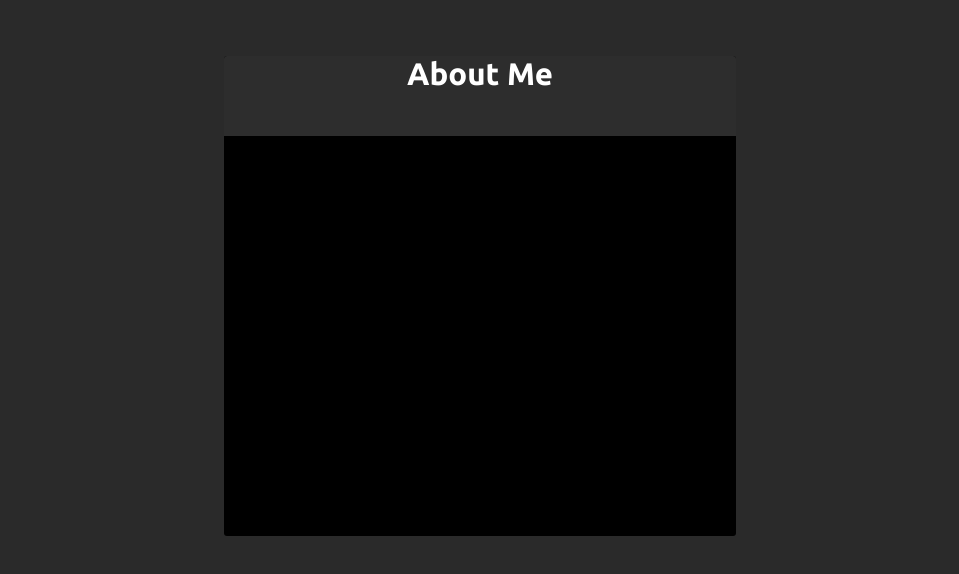
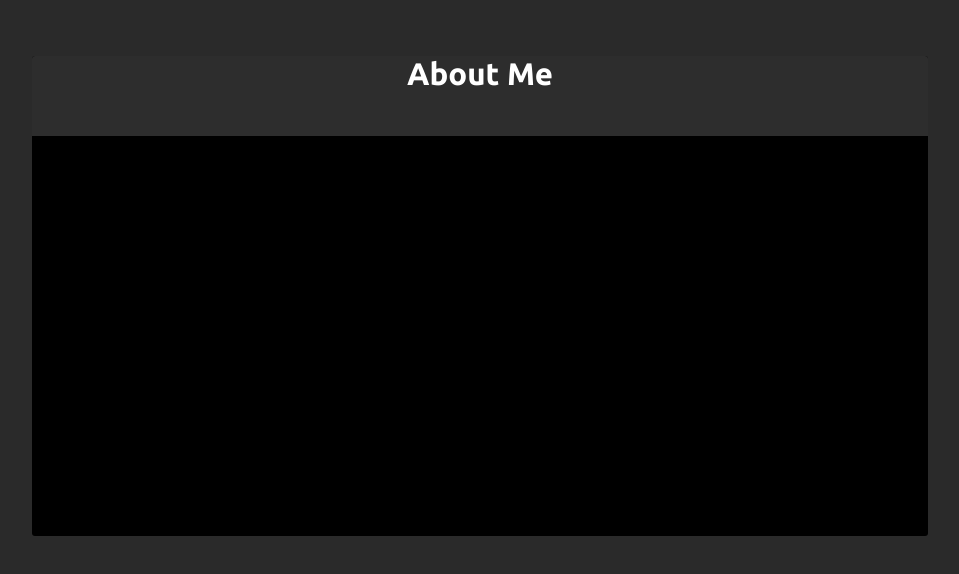
Before and after one commit to YotsubaBeat/yotsubabeat.github.io, a plain HTML site: page index.html in a window 1280 px wide. Shown: the part 104-678 px from the top of the page, without its empty margins (160-1119 px from the left). Drawn offline with Linux system fonts and the light colour scheme.

Commit message:
Update index.html

```diff
--- a/index.html
+++ b/index.html
@@ -8,7 +8,7 @@
 @import url('https://fonts.googleapis.com/css2?family=Ubuntu+Mono:ital,wght@0,400;0,700;1,400;1,700&display=swap');
 @import url('https://fonts.googleapis.com/css2?family=Ubuntu:ital,wght@0,300;0,400;0,500;0,700;1,300;1,400;1,500;1,700&display=swap');
 #h1 {
-    width: 40vw;
+    width: 70vw;
     height: 10vh;
     position: absolute;
     text-align: center;
@@ -23,7 +23,7 @@
     font-style: normal;
 }
 #head {
-    width: 40vw;
+    width: 70vw;
     background-color: rgba(45,45,45,1.0);
     height: 10vh;
     position: absolute;
@@ -35,11 +35,11 @@
 #container {
     overflow: hidden;
     height: 60vh;
-    width: 40vw;
+    width: 70vw;
     position: fixed;
     top: 20vh;
-    left: 30vw;
-    right: 30vw;
+    left: 15vw;
+    right: 15vw;
     bottom: 20vh;
     margin: 0;
     background-color: rgba(0,0,0,1.0);
```
